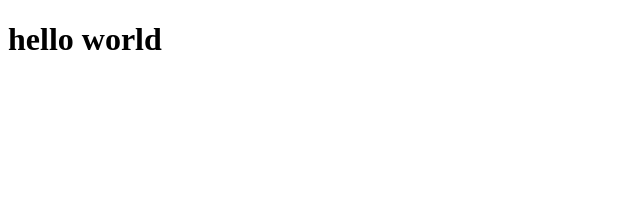
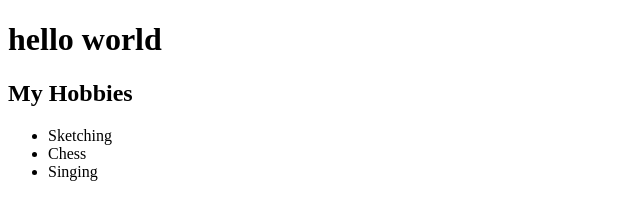
Before and after one commit to Muntaha398/demo, a plain HTML site: page index.html in a window 1280 px wide. Shown: the whole page, without its empty margins (0-640 px from the left). Drawn offline with Linux system fonts and the light colour scheme.

Commit message:
Adding my hobbies

```diff
--- a/index.html
+++ b/index.html
@@ -7,5 +7,11 @@
 </head>
 <body>
     <h1> hello world</h1>
+    <h2>My Hobbies</h2>
+    <ul>
+        <li>Sketching</li>
+        <li>Chess</li>
+        <li>Singing</li>
+    </ul>
 </body>
 </html>
```
